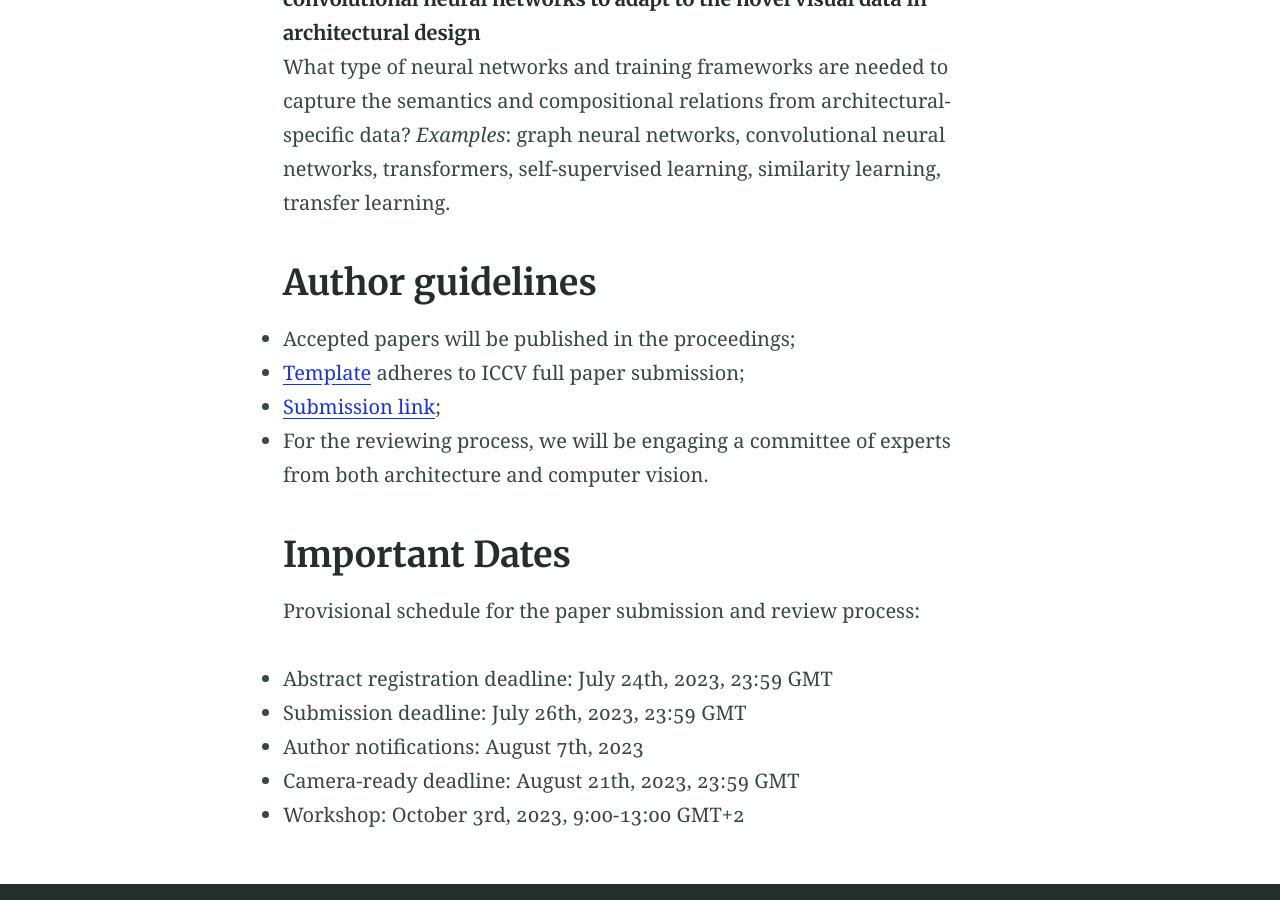
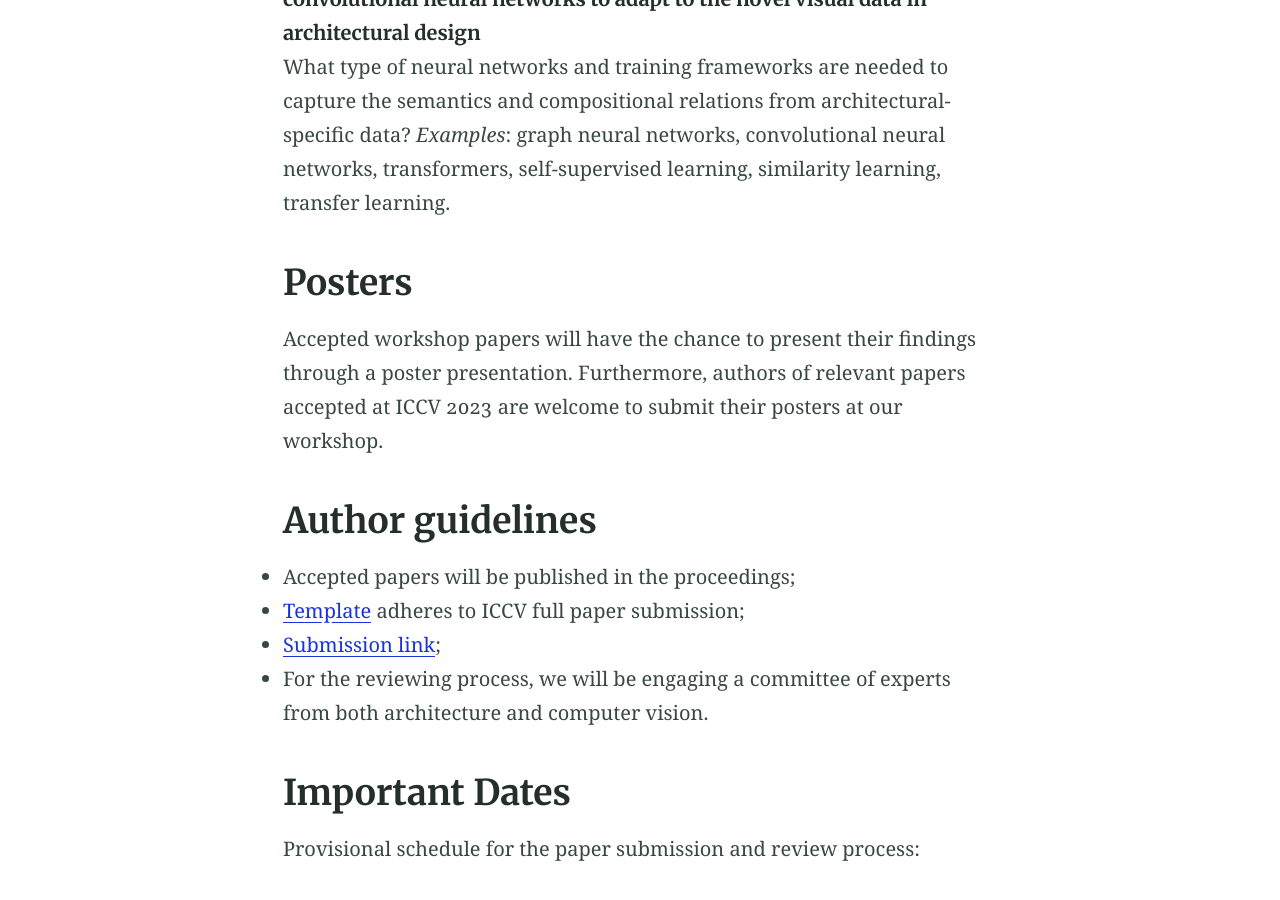
Before and after one commit to cvaad-workshop/cvaad-workshop.github.io, a Jekyll site: the page built from papers.md, in a window 1280 px wide and 900 px high, scrolled down 1090 px. Built offline with Jekyll 4.4.1, drawn with Linux system fonts in a browser that asks for light colours; some of the changed text lies outside the part shown.

Commit message:
Update papers.md
poster submission added

```diff
--- a/papers.md
+++ b/papers.md
@@ -27,6 +27,10 @@ _Examples_: [RPLAN](http://staff.ustc.edu.cn/~fuxm/projects/DeepLayout/index.htm
 
 What type of neural networks and training frameworks are needed to capture the semantics and compositional relations from architectural-specific data? _Examples_: graph neural networks, convolutional neural networks, transformers, self-supervised learning, similarity learning, transfer learning.
 
+## Posters
+
+Accepted workshop papers will have the chance to present their findings through a poster presentation. Furthermore, authors of relevant papers accepted at ICCV 2023 are welcome to submit their posters at our workshop.
+
 ## Author guidelines
 - Accepted papers will be published in the proceedings;
 - [Template](https://iccv2023.thecvf.com/submission.guidelines-361600-2-20-16.php) adheres to ICCV full paper submission;
@@ -41,4 +45,5 @@ Provisional schedule for the paper submission and review process:
 - Submission deadline: July 26th, 2023, 23:59 GMT
 - Author notifications: August 7th, 2023
 - Camera-ready deadline: August 21th, 2023, 23:59 GMT
+- Poster submission deadline: September 27th, 2023
 - Workshop: October 3rd, 2023, 9:00-13:00 GMT+2
```
